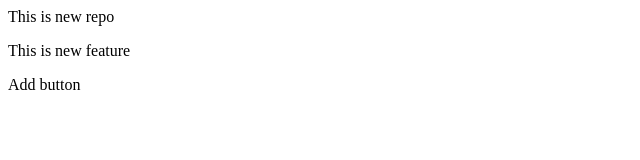
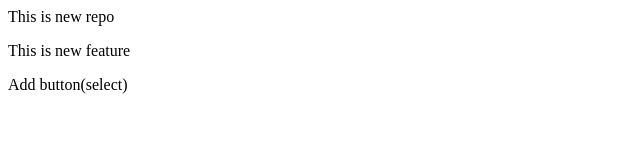
Before and after one commit to ManasAndurkar/localRepo, a plain HTML site: page index.html in a window 1280 px wide. Shown: the full height of the page, 0-640 px from the left. Drawn offline with Linux system fonts and the light colour scheme.

Commit message:
Add both features

```diff
--- a/index.html
+++ b/index.html
@@ -1,3 +1,3 @@
 <p>This is new repo</p>
 <p>This is new feature</p>
-<p>Add button</p>
+<p>Add button(select)</p>
```
